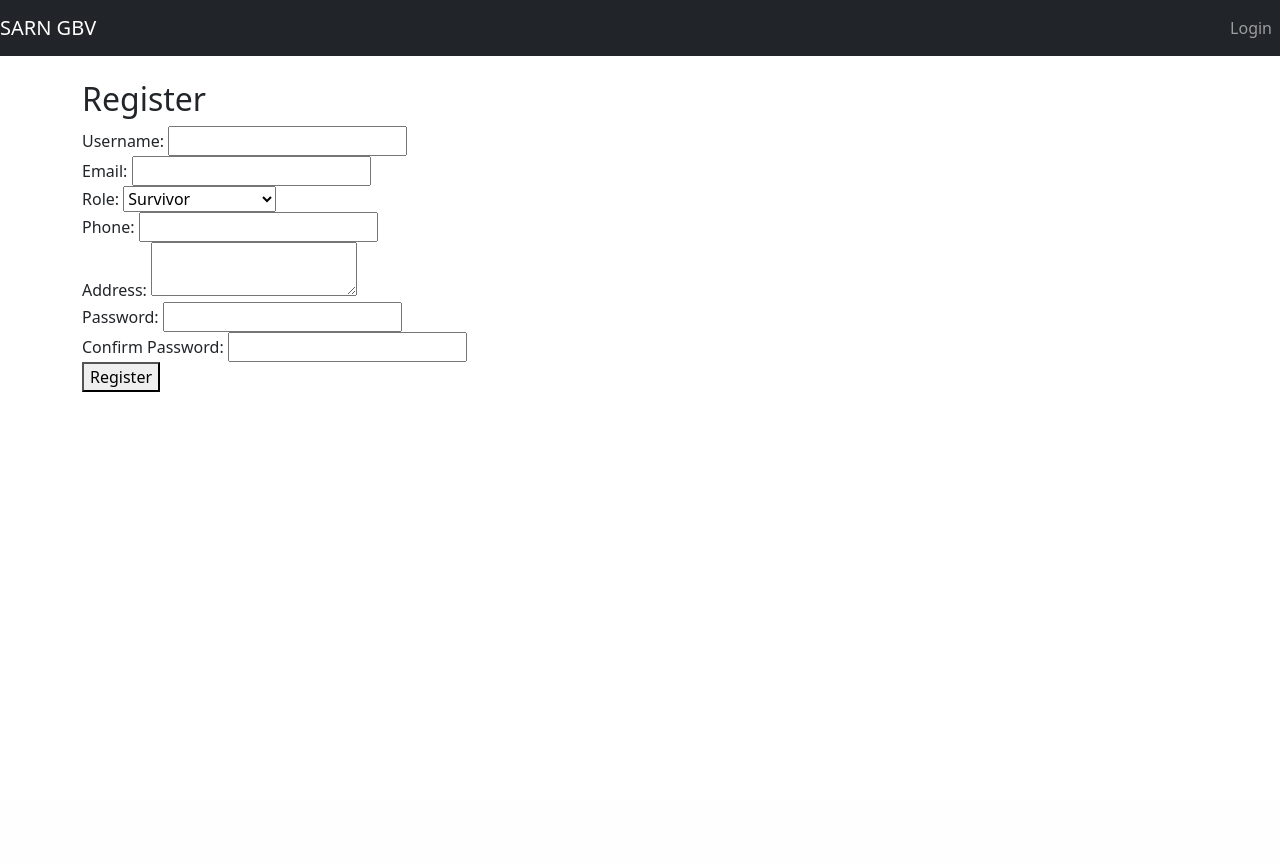
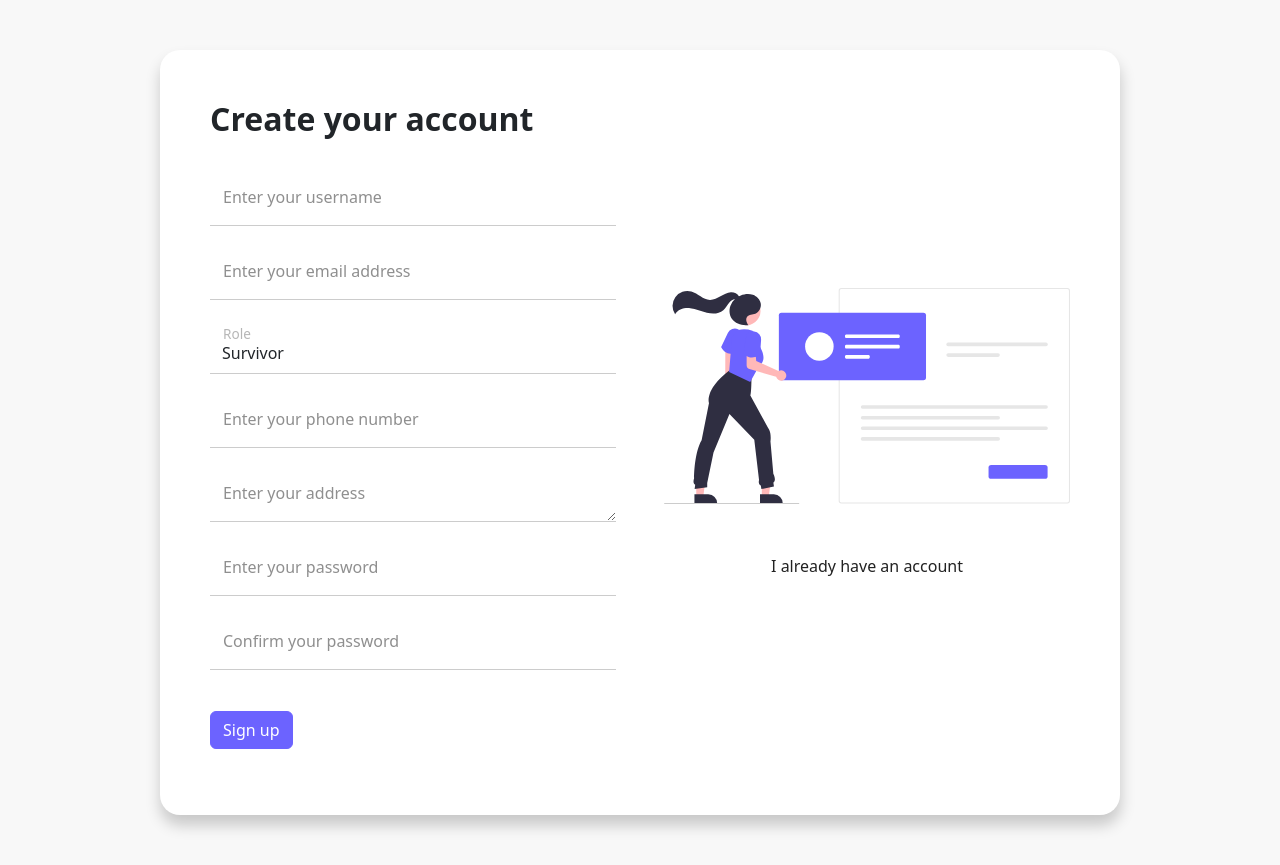
Before and after one commit to ezraopande/Salmaa, a Django app: page /register/ in a window 1280 px wide. Before the commit the page ends 392 px from the top, so only its background shows below. Run offline with Django 3.2, Linux system fonts and the light colour scheme.

Commit message:
add .gitignore to exclude virtual environment and __pycache__ directories; remove role field from SignUpForm

```diff
--- a/sarn/urls.py
+++ b/sarn/urls.py
@@ -2,7 +2,7 @@ from django.contrib import admin
 from django.urls import path
 from django.contrib.auth.views import LogoutView
 from django.contrib.auth.decorators import login_required
-from users.views import admin_dashboard, dashboard, home_redirect, register, user_login
+from users.views import admin_dashboard, dashboard, home_redirect, register, user_login, logout_user
 from cases.views import (
     admin_summary_report, anonymous_report_case, assign_case, case_detail,
     case_statistics, export_case_report_excel, export_case_report_pdf,
@@ -23,7 +23,7 @@ urlpatterns = [
     path('', home_redirect, name='home'),
     path('register/', register, name='register'),
     path('login/', user_login, name='login'),
-    path('logout/', LogoutView.as_view(), name='logout'),
+    path('logout/', logout_user, name='logout'),
 
     # Dashboards
     path('dashboard/', login_required(dashboard), name='dashboard'),
--- a/templates/base.html
+++ b/templates/base.html
@@ -74,5 +74,6 @@
     </nav>
 
     <div class="container mt-4">{% block content %}{% endblock %}</div>
+    <script src="https://cdn.jsdelivr.net/npm/bootstrap@5.3.0/dist/js/bootstrap.bundle.min.js"></script>
   </body>
 </html>
--- a/users/forms.py
+++ b/users/forms.py
@@ -3,7 +3,6 @@ from django.contrib.auth.forms import UserCreationForm
 from .models import User
 
 class SignUpForm(UserCreationForm):
-    role = forms.ChoiceField(choices=User.ROLE_CHOICES)
 
     class Meta:
         model = User
--- /dev/null
+++ b/users/static/css/styles.css
@@ -0,0 +1,121 @@
+body
+{
+    background-color: #f8f8f8;
+}
+
+/* FORM */
+
+#form-container
+{
+    background-color: #fff;
+    border-radius: 20px;
+    box-shadow: .5px 10px 15px rgba(0,0,0,.2) ;
+    margin: 25px auto;
+    padding: 33px;
+}
+
+@media(min-width: 768px)
+{
+    #form-container
+    {
+        margin: 50px auto;
+        padding: 50px;
+    }
+}
+
+#form-container h2
+{
+    font-weight: 900;
+    margin-bottom: 30px;
+}
+
+#form-container a
+{
+    color: #222;
+    transition: .5s;
+    text-decoration: none;
+    font-weight: 500;
+}
+
+#form-container a:hover
+{
+    color: #6c63ff;
+    font-weight: 500;
+}
+
+
+#form-container .form-control
+{
+    border: none;
+    border-bottom: 1px solid #ccc;
+    border-radius: 0;
+}
+
+#form-container .form-control:focus
+{
+    box-shadow: none;
+}
+
+#form-container .form-floating label
+{
+    color: rgb(143, 143, 143);
+}
+
+#form-container .form-floating > .form-control:focus~label
+{
+    color: #222;
+}
+
+#form-container input[type="submit"]
+{
+    background-color: #6c63ff;
+    border-color: #6c63ff;
+}
+
+#form-container input[type="checkbox"]:checked
+{
+    background-color: #6c63ff;
+    border-color: #6c63ff;
+}
+
+
+.btn.btn-primary
+{
+    width: 100%;
+    margin-top: 25px;
+}
+
+@media(min-width: 768px)
+{
+    .btn.btn-primary
+    {
+        width: auto;
+    }
+}
+
+.col-md-6.order-md-1
+{
+    padding-top: 50px;
+}
+
+@media(min-width: 768px)
+{
+    .col-md-6.order-md-1
+    {
+        padding-top: 0;
+    }
+}
+
+/* IMAGE */
+
+.row.align-items-center
+{
+    align-content: center;
+    height: 100%;
+}
+
+#link-container
+{
+    text-align: center;
+    padding-top: 50px;
+}
--- a/users/templates/users/register.html
+++ b/users/templates/users/register.html
@@ -1,32 +1,83 @@
-{% extends 'base.html' %} {% block content %}
-<h2>Register</h2>
-<form method="POST">
-  {% csrf_token %}
-  <label>Username:</label>
-  <input type="text" name="username" required /><br />
+{% load static %}
+<!DOCTYPE html>
+<html lang="en">
 
-  <label>Email:</label>
-  <input type="email" name="email" required /><br />
+<head>
+    <meta charset="UTF-8" />
+    <meta http-equiv="X-UA-Compatible" content="IE=edge" />
+    <meta name="viewport" content="width=device-width, initial-scale=1.0" />
+    <title>Login and Registration Pages with Bootstrap 5 | Registration</title>
+    <!-- <link rel="shortcut icon" href="img/icon.svg" type="image/x-icon"> -->
+    <!-- CSS only -->
+    <link href="https://cdn.jsdelivr.net/npm/bootstrap@5.2.0/dist/css/bootstrap.min.css" rel="stylesheet"
+        integrity="sha384-gH2yIJqKdNHPEq0n4Mqa/HGKIhSkIHeL5AyhkYV8i59U5AR6csBvApHHNl/vI1Bx" crossorigin="anonymous" />
+    <!--Customized CSS -->
+    <link rel="stylesheet" href="{% static 'css/styles.css' %}" />
+    <!-- JavaScript Bundle with Popper -->
+    <script src="https://cdn.jsdelivr.net/npm/bootstrap@5.2.0/dist/js/bootstrap.bundle.min.js"
+        integrity="sha384-A3rJD856KowSb7dwlZdYEkO39Gagi7vIsF0jrRAoQmDKKtQBHUuLZ9AsSv4jD4Xa" crossorigin="anonymous"
+        defer></script>
+</head>
 
-  <label>Role:</label>
-  <select name="role">
-    <option value="survivor">Survivor</option>
-    <option value="provider">Service Provider</option>
-    <option value="law_enforcement">Law Enforcement</option></select
-  ><br />
+<body>
+    <div class="container col-11 col-md-9" id="form-container">
+        <div class="row gx-5">
+            <div class="col-md-6">
+                <h2>Create your account</h2>
+                <form method="post" action="" >
+                    {% csrf_token %}
+                    <div class="form-floating mb-3">
+                        <input type="text" class="form-control" name="username" placeholder="Enter your name" />
+                        <label for="username" class="form-label">Enter your username</label>
+                    </div>
+                    <div class="form-floating mb-3">
+                        <input type="email" class="form-control" name="email" placeholder="Enter your email address" />
+                        <label for="email" class="form-label">Enter your email address</label>
+                    </div>
+                    <div class="form-floating mb-3">
+                        <select class="form-control" name="role">
+                            <option value="survivor">Survivor</option>
+                            <option value="provider">Service Provider</option>
+                            <option value="law_enforcement">Law Enforcement</option>
+                        </select>
+                        <label for="role" class="form-label">Role</label>
+                    </div>
+                    <div class="form-floating mb-3">
+                        <input type="text" class="form-control" name="phone" placeholder="Enter your name" />
+                        <label for="phone" class="form-label">Enter your phone number</label>
+                    </div>
+                    <div class="form-floating mb-3">
+                        <textarea name="address" class="form-control" id="" placeholder="Enter your address"></textarea>
+                        <label for="address" class="form-label">Enter your address</label>
+                    </div>
+                    <div class="form-floating mb-3">
+                        <input type="password" class="form-control" name="password1" placeholder="Enter your password" />
+                        <label for="password1" class="form-label">Enter your password</label>
+                    </div>
+                    <div class="form-floating mb-3">
+                        <input type="password" class="form-control" name="password2"
+                            placeholder="Confirm your password" />
+                        <label for="password2" class="form-label">Confirm your password</label>
+                    </div>
+                    <div class="mb-3">
 
-  <label>Phone:</label>
-  <input type="text" name="phone" /><br />
+                        <input type="submit" class="btn btn-primary" value="Sign up" />
+                    </div>
+                </form>
+            </div>
 
-  <label>Address:</label>
-  <textarea name="address"></textarea><br />
+            <div class="col-md-6">
+                <div class="row align-items-center">
+                    <div class="col-12">
+                        <img src="{% static 'img/registration.svg' %}" alt="Registration Page" class="img-fluid" />
+                    </div>
+                    <div class="col-12" id="link-container">
+                        <a href="/login">I already have an account</a>
+                    </div>
+                </div>
+            </div>
+        </div>
+    </div>
+</body>
 
-  <label>Password:</label>
-  <input type="password" name="password1" required /><br />
-
-  <label>Confirm Password:</label>
-  <input type="password" name="password2" required /><br />
-
-  <button type="submit">Register</button>
-</form>
-{% endblock %}
+</html>
--- a/users/views.py
+++ b/users/views.py
@@ -1,5 +1,5 @@
 from django.shortcuts import render, redirect
-from django.contrib.auth import authenticate, login
+from django.contrib.auth import authenticate, login, logout
 from django.contrib.auth.decorators import login_required
 from django.contrib.auth.hashers import make_password
 from django.contrib.auth.decorators import login_required
@@ -66,6 +66,7 @@ def register(request):
         user = User(username=username, email=email, role=role, phone=phone, address=address)
         user.set_password(password1)  # Correctly hash the password
         user.save()
+        print('--------------------saved---------------')
 
         # Authenticate and log in the user
         user = authenticate(request, username=username, password=password1)
@@ -94,7 +95,9 @@ def user_login(request):
 
     return render(request, 'users/login.html')
 
-
+def logout_user(request):
+    logout(request)
+    return redirect('login')
 
 @login_required
 def admin_dashboard(request):
```
Also changed, not shown: sarn/settings.py (+5 -12 lines), users/templates/users/login.html (+47 -11 lines), db.sqlite3, users/static/img/Screenshot_1.png (added), users/static/img/Screenshot_2.png (added), users/static/img/icon.svg (added), users/static/img/login.png (added), users/static/img/registration.svg (added), 1 other file.
